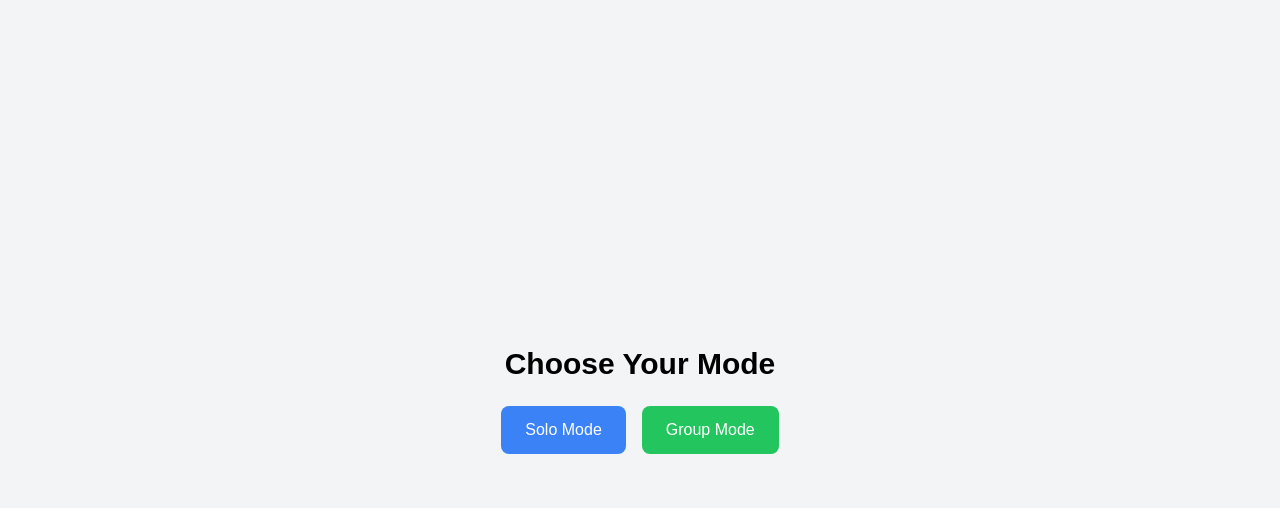
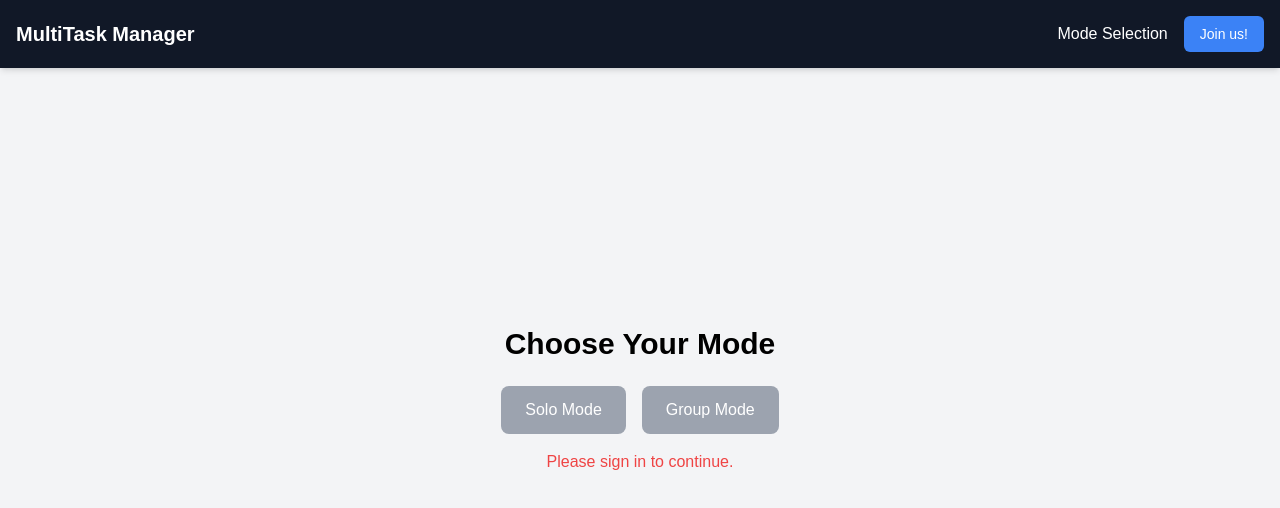
Before and after one commit to AbdelrahmanHesham11/multitaskmanagerv2, a React (Create React App) app in the folder frontend/: page /ModeSelection in a window 1280 px wide. Shown: the top 508 px of the page. Built offline with nearby package versions, Linux system fonts and the light colour scheme.

Commit message:
added some ui features

```diff
--- a/frontend/src/components/Navbar.tsx
+++ b/frontend/src/components/Navbar.tsx
@@ -1,9 +1,10 @@
 import React from "react";
-import { Link } from "react-router-dom";
+import { Link, useNavigate } from "react-router-dom";
 import { supabase } from "../supabase/supabaseCLient";
 
 const Navbar = () => {
   const [username, setUsername] = React.useState<string | null>(null);
+  const navigate = useNavigate();
 
   React.useEffect(() => {
     const fetchUser = async () => {
@@ -21,17 +22,33 @@ const Navbar = () => {
     fetchUser();
   }, []);
 
+  const handleSignOut = async () => {
+    await supabase.auth.signOut();
+    setUsername(null);
+    navigate("/auth"); // Redirect to login/signup page
+  };
+
   return (
     <nav className="bg-gray-900 text-white p-4 fixed top-0 left-0 w-full shadow-md z-10 flex justify-between items-center">
       <h1 className="text-xl font-bold">
         <Link to="/">MultiTask Manager</Link>
       </h1>
-      <div className="flex space-x-4">
+      <div className="flex space-x-4 items-center">
         <Link to="/modeselection" className="hover:underline">Mode Selection</Link>
         {username ? (
-          <span className="text-sm">Hi, {username}!</span>
+          <div className="flex items-center space-x-4">
+            <span className="text-sm">Hi, {username}!</span>
+            <button
+              onClick={handleSignOut}
+              className="bg-red-500 px-4 py-2 rounded-md text-sm hover:bg-red-600 transition"
+            >
+              Sign Out
+            </button>
+          </div>
         ) : (
-          <Link to="/auth" className="bg-blue-500 px-4 py-2 rounded-md text-sm">Join us!</Link>
+          <Link to="/auth" className="bg-blue-500 px-4 py-2 rounded-md text-sm hover:bg-blue-600 transition">
+            Join us!
+          </Link>
         )}
       </div>
     </nav>
--- a/frontend/src/pages/Auth.tsx
+++ b/frontend/src/pages/Auth.tsx
@@ -63,7 +63,7 @@ const Auth: React.FC = () => {
 
                 if (error) throw error;
                 alert('Logged in successfully!');
-                navigate('/Dashboard');
+                navigate('/modeselection');
             }
         } catch (error: any) {
             setError(error.message);
--- a/frontend/src/pages/Dashboard.tsx
+++ b/frontend/src/pages/Dashboard.tsx
@@ -82,10 +82,6 @@ function Dashboard() {
     refreshTasks();
   };
 
-  const handleSignOut = async () => {
-    await supabase.auth.signOut();
-    window.location.href = '/'; // Redirect to home/login page
-  };
 
   return (
     <div className="app-container">
@@ -95,12 +91,7 @@ function Dashboard() {
       <div className="app-content">
         <div className="flex justify-between items-center mb-4">
           <h1 className="app-title">MultiTask Manager</h1>
-          <button
-            onClick={handleSignOut}
-            className="bg-red-500 hover:bg-red-600 text-white px-4 py-2 rounded-md text-sm"
-          >
-            Sign Out
-          </button>
+
         </div>
 
         <div className="app-subtitle">
--- a/frontend/src/pages/ModeSelection.tsx
+++ b/frontend/src/pages/ModeSelection.tsx
@@ -1,25 +1,52 @@
-import React from "react";
+import React, { useEffect, useState } from "react";
 import { useNavigate } from "react-router-dom";
+import Navbar from "../components/Navbar";
+import { supabase } from "../supabase/supabaseCLient";
 
 const ModeSelection: React.FC = () => {
   const navigate = useNavigate();
+  const [isAuthenticated, setIsAuthenticated] = useState(false);
+
+  useEffect(() => {
+    const checkAuth = async () => {
+      const { data: { user } } = await supabase.auth.getUser();
+      setIsAuthenticated(!!user); // Set to true if user exists, false otherwise
+    };
+    checkAuth();
+  }, []);
+
+  const handleModeClick = (path: string) => {
+    if (!isAuthenticated) {
+      alert("You need to be signed in to access this mode!");
+      return;
+    }
+    navigate(path);
+  };
 
   return (
+    <div>
+      <Navbar />
       <div className="flex flex-col items-center justify-center min-h-screen bg-gray-100">
         <h1 className="text-3xl font-bold mb-6">Choose Your Mode</h1>
         <div className="flex space-x-4">
           <button
-          className="bg-blue-500 text-white px-6 py-3 rounded-lg hover:bg-blue-600"
-          onClick={() => navigate("/dashboard")}
+            className={`px-6 py-3 rounded-lg text-white transition ${
+              isAuthenticated ? "bg-blue-500 hover:bg-blue-600" : "bg-gray-400 cursor-not-allowed"
+            }`}
+            onClick={() => handleModeClick("/dashboard")}
           >
             Solo Mode
           </button>
           <button
-          className="bg-green-500 text-white px-6 py-3 rounded-lg hover:bg-green-600"
-          onClick={() => navigate("/GroupSelection")}
+            className={`px-6 py-3 rounded-lg text-white transition ${
+              isAuthenticated ? "bg-green-500 hover:bg-green-600" : "bg-gray-400 cursor-not-allowed"
+            }`}
+            onClick={() => handleModeClick("/GroupSelection")}
           >
             Group Mode
           </button>
+        </div>
+        {!isAuthenticated && <p className="text-red-500 mt-4">Please sign in to continue.</p>}
       </div>
     </div>
   );
```
Lines whose indentation alone changed are shown as unchanged.
